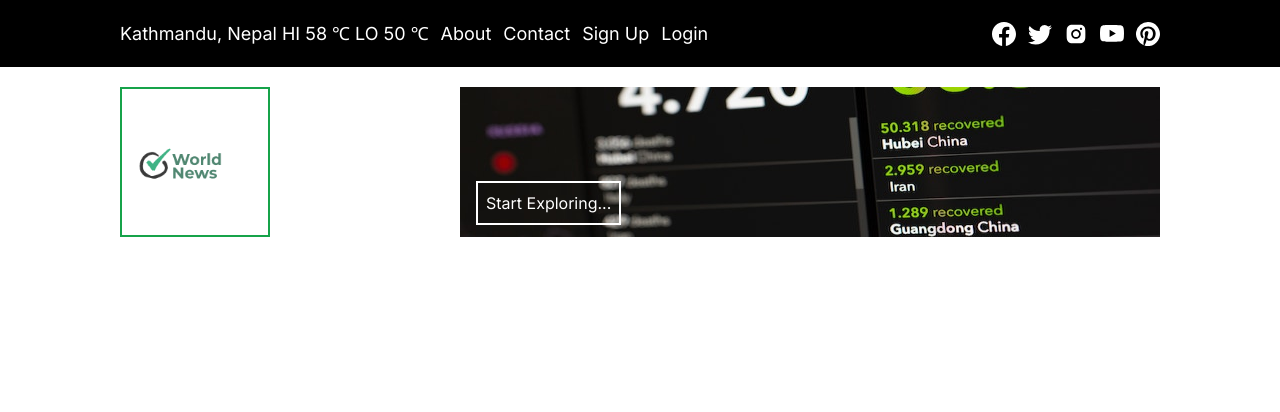
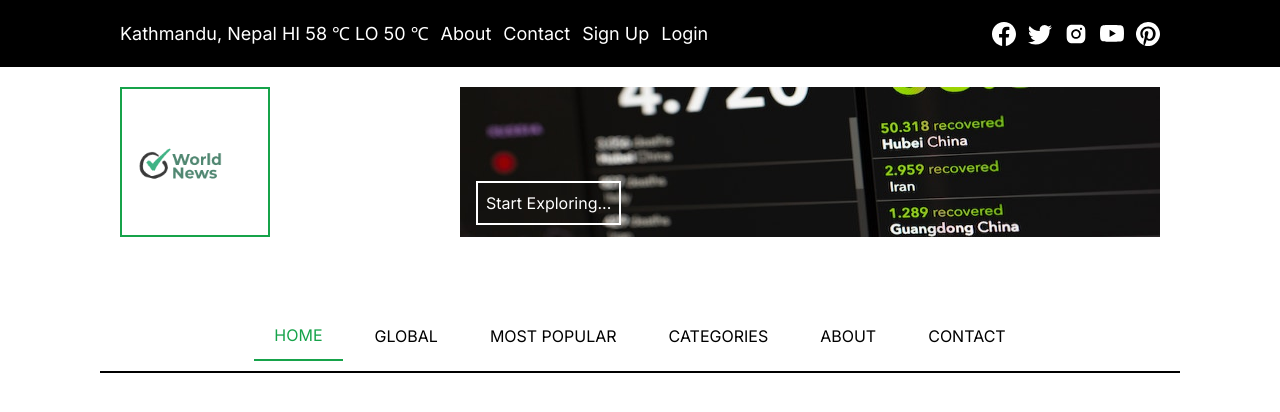
Before and after one commit to Biki101/worldnews-2.0, a Next.js app: page / in a window 1280 px wide. Shown: the top 412 px of the page. Built offline with nearby package versions, Linux system fonts and the light colour scheme.

Commit message:
added static navbar

```diff
--- /dev/null
+++ b/src/app/Components/MainNavBar/MainNavBar.tsx
@@ -0,0 +1,18 @@
+import React from "react";
+
+const MainNavBar = () => {
+  return (
+    <div className="w-[1080px] m-auto p-[10px] flex gap-3 items-center justify-center  border-b-2 border-black">
+      <span className="cursor-pointer p-3 px-5 border-b-2 border-green-600 text-green-600">
+        HOME
+      </span>
+      <span className="cursor-pointer p-3 px-5 ">GLOBAL</span>
+      <span className="cursor-pointer p-3 px-5 ">MOST POPULAR</span>
+      <span className="cursor-pointer p-3 px-5 ">CATEGORIES</span>
+      <span className="cursor-pointer p-3 px-5 ">ABOUT</span>
+      <span className="cursor-pointer p-3 px-5 ">CONTACT</span>
+    </div>
+  );
+};
+
+export default MainNavBar;
--- a/src/app/page.tsx
+++ b/src/app/page.tsx
@@ -1,12 +1,14 @@
 import Image from "next/image";
 import TopBar from "./Components/TopBar/TopBar";
 import HeroBanner from "./Components/HeroBanner/HeroBanner";
+import MainNavBar from "./Components/MainNavBar/MainNavBar";
 
 export default function Home() {
   return (
     <>
       <TopBar />
       <HeroBanner />
+      <MainNavBar />
     </>
   );
 }
```
